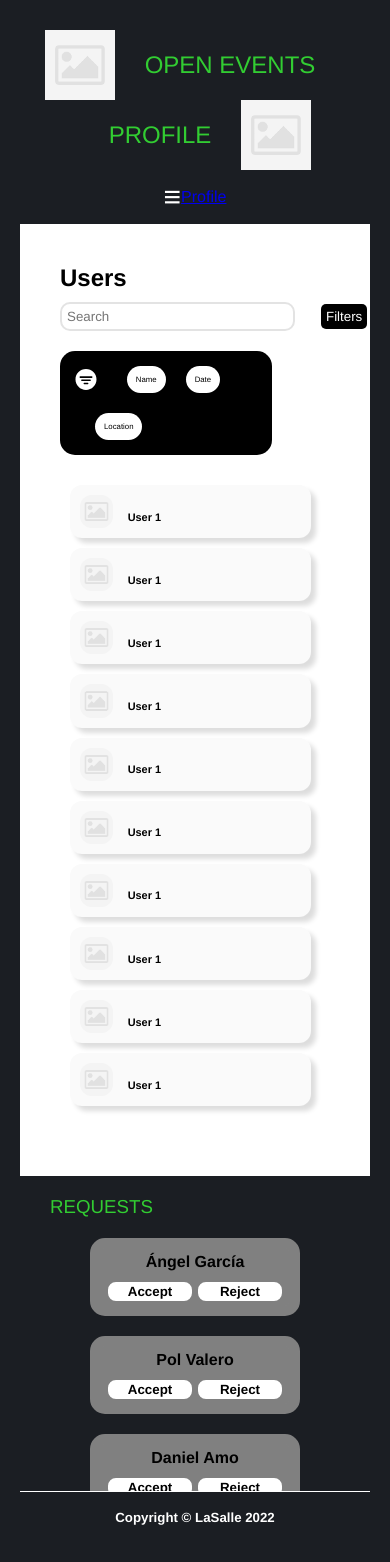
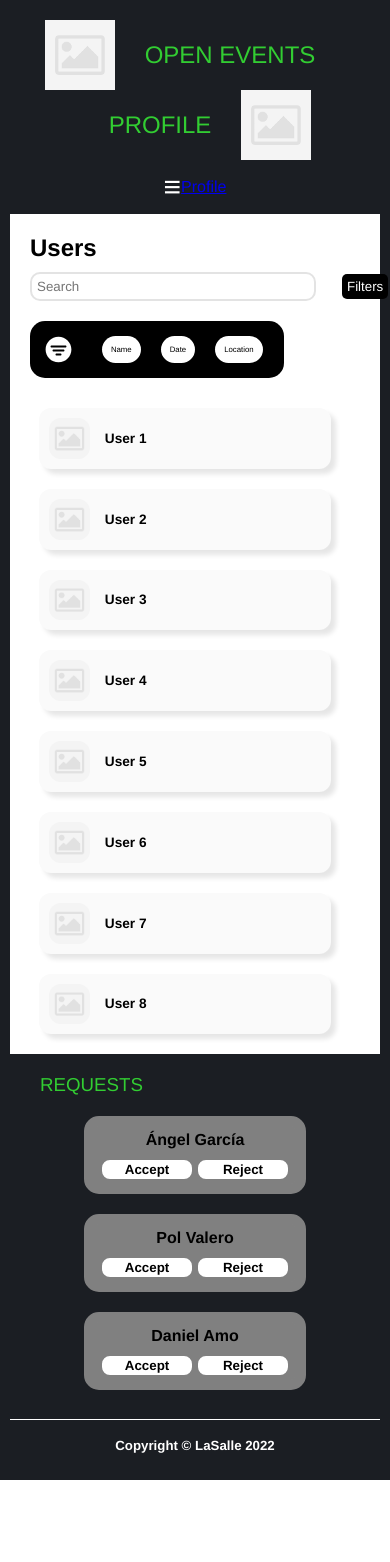
Before and after one commit to pol-valero/vue-open-events-web, a Vue app: page /discover in a window 390 px wide. After the commit the page ends 1480 px from the top, so only its background shows below. Built offline with nearby package versions, Linux system fonts and the light colour scheme.

Commit message:
Fixed footer and overlapping main/aside plus modified some styles in HOME and DISCOVER views.

```diff
--- a/src/App.vue
+++ b/src/App.vue
@@ -3,7 +3,6 @@ import { RouterLink, RouterView } from "vue-router";
 </script>
 
 <template>
-  <body>
   <header>
     <div id="top-header">
       <div id="title-logo">
@@ -79,7 +78,6 @@ import { RouterLink, RouterView } from "vue-router";
   <footer>
     <h5 class="small-padding">Copyright &copy LaSalle 2022</h5>
   </footer>
-  </body>
 </template>
 
 <style scoped></style>
--- a/src/assets/main.css
+++ b/src/assets/main.css
@@ -9,7 +9,7 @@ button {
 }
 
 html {
-    height: 100%;
+    height: 100vh;
 }
 
 img {
@@ -19,7 +19,7 @@ img {
 
 body {
     border: #1b1e23 10px solid;
-    min-height: 100%;
+    min-height: 100vh;
     position: relative;
 }
 
@@ -42,7 +42,6 @@ header {
 main {
     order: initial; /*Important!*/
     width: 100%;    /*Important!*/
-    padding-bottom: 50px;
 }
 
 #title-logo {
@@ -93,11 +92,12 @@ main {
 #center-screen {
     display: flex;
     flex-direction: row;
-    /*align-content: stretch;*/ /* check if needs to be removed */
+    min-height: 79vh;
+    height: auto;
+    padding-bottom: 50px;
 }
 
 aside {
-    /*width: 160px;*/
     background: #1b1e23;
     width: 100%;
     flex-shrink: 4;
@@ -105,6 +105,7 @@ aside {
     flex-wrap: wrap;
     flex-direction:column;
     justify-content:flex-start;
+    padding-top: 10px;
 }
 
 #barra-nav a:hover, #show-menu:hover, #hide-menu:hover {
@@ -125,6 +126,8 @@ aside {
 footer {
     position: absolute;
     bottom: 0;
+    left: 0;
+    right: 0;
     width: 100%;
     height: 50px;
     background: #1b1e23;
@@ -185,10 +188,6 @@ footer {
     margin-bottom: 30px;
 }
 
-aside {
-    padding-top: 10px;
-}
-
 /*MEDIA QUERIES*/
 @media(max-width: 768px) {
     #show-menu, #hide-menu {
@@ -214,7 +213,6 @@ aside {
         transition: 0.5s;
     }
 
-
     #check-box:checked ~ #barra-nav {
         right: 0;
     }
@@ -225,10 +223,16 @@ aside {
         align-content: stretch;
         justify-content:center;
         align-items: center;
+        min-height: 100%;
+        padding-bottom: 50px;
     }
 
     #top-header {
         justify-content: space-around;
+    }
+
+    main {
+        padding-bottom: 20px;
     }
 
     footer {
--- a/src/views/ChatView.vue
+++ b/src/views/ChatView.vue
@@ -241,13 +241,6 @@ input {
             <h6>9:32</h6>
           </div>
         </div>
-
-        <div class="other-message">
-          <div>
-            <h4 class="message">Per cert, recorda fer el peer2peer!</h4>
-            <h6>9:32</h6>
-          </div>
-        </div>
       </div>
 
       <div id="container-chat-input">
--- a/src/views/DiscoverView.vue
+++ b/src/views/DiscoverView.vue
@@ -49,7 +49,7 @@
           alt="User's profile picture"
           class="users-list-item-picture"
         />
-        <h2 class="users-list-item-title">User 1</h2>
+        <h2 class="users-list-item-title">User 2</h2>
       </article>
       <article class="users-list-item">
         <img
@@ -57,7 +57,7 @@
           alt="User's profile picture"
           class="users-list-item-picture"
         />
-        <h2 class="users-list-item-title">User 1</h2>
+        <h2 class="users-list-item-title">User 3</h2>
       </article>
       <article class="users-list-item">
         <img
@@ -65,7 +65,7 @@
           alt="User's profile picture"
           class="users-list-item-picture"
         />
-        <h2 class="users-list-item-title">User 1</h2>
+        <h2 class="users-list-item-title">User 4</h2>
       </article>
       <article class="users-list-item">
         <img
@@ -73,7 +73,7 @@
           alt="User's profile picture"
           class="users-list-item-picture"
         />
-        <h2 class="users-list-item-title">User 1</h2>
+        <h2 class="users-list-item-title">User 5</h2>
       </article>
       <article class="users-list-item">
         <img
@@ -81,7 +81,7 @@
           alt="User's profile picture"
           class="users-list-item-picture"
         />
-        <h2 class="users-list-item-title">User 1</h2>
+        <h2 class="users-list-item-title">User 6</h2>
       </article>
       <article class="users-list-item">
         <img
@@ -89,7 +89,7 @@
           alt="User's profile picture"
           class="users-list-item-picture"
         />
-        <h2 class="users-list-item-title">User 1</h2>
+        <h2 class="users-list-item-title">User 7</h2>
       </article>
       <article class="users-list-item">
         <img
@@ -97,23 +97,7 @@
           alt="User's profile picture"
           class="users-list-item-picture"
         />
-        <h2 class="users-list-item-title">User 1</h2>
-      </article>
-      <article class="users-list-item">
-        <img
-          src="../assets/default_img.png"
-          alt="User's profile picture"
-          class="users-list-item-picture"
-        />
-        <h2 class="users-list-item-title">User 1</h2>
-      </article>
-      <article class="users-list-item">
-        <img
-          src="../assets/default_img.png"
-          alt="User's profile picture"
-          class="users-list-item-picture"
-        />
-        <h2 class="users-list-item-title">User 1</h2>
+        <h2 class="users-list-item-title">User 8</h2>
       </article>
     </section>
   </section>
@@ -122,7 +106,7 @@
 <style scoped>
 
 #discover-users-list-main {
-  padding: 20px 30px 0px 20px;
+  padding: 20px 30px 50px 20px;
 }
 
 #users-searchbar {
@@ -173,7 +157,7 @@
 #users-filters-box {
   background-color: black;
   margin-top: 10px;
-  margin-bottom: 20px;
+  margin-bottom: 10px;
   padding-left: 15px;
   padding-right: 15px;
   padding-top: 5px;
@@ -207,6 +191,7 @@
 }
 
 .user-filter:hover {
+  cursor: pointer;
   background-color: #bce7c8;
   transition: 0.4s;
 }
@@ -224,15 +209,21 @@
 
 .users-list-item {
   background: #fafafa;
-  margin-top: 10px;
-  width: 30%;
+  margin-top: 20px;
+  margin-right: 10px;
+  width: 45%;
   padding: 10px;
   display: flex;
   flex-direction: row;
   justify-content: flex-start;
   align-items: center;
   border-radius: 12px;
-  box-shadow: 5px 5px 5px #ddd;
+  box-shadow: 5px 5px 5px rgba(0, 0, 0, 0.1);
+}
+
+.users-list-item:hover {
+  cursor: pointer;
+  box-shadow: 5px 5px 5px rgba(0, 0, 0, 0.3);
 }
 
 .users-list-item-picture {
@@ -249,12 +240,11 @@
 
 .users-list-item-title {
   font-size: 2vmin;
-  margin-top: 10px;
 }
 
 @media (max-width: 768px) {
   #discover-users-list-main {
-    margin: 20px;
+    padding-bottom: 0px;
   }
 
   #users-filters-box {
@@ -284,7 +274,7 @@
     width: 85%;
   }
   .users-list-item-title {
-    font-size: 2.8vmin;
+    font-size: 3.5vmin;
   }
 }
 </style>
--- a/src/views/HomeView.vue
+++ b/src/views/HomeView.vue
@@ -215,6 +215,7 @@
 }
 
 .event-filter:hover {
+  cursor: pointer;
   background-color: #bce7c8;
   transition: 0.4s;
 }
@@ -240,7 +241,12 @@
   flex-direction: row;
   align-items: center;
   border-radius: 12px;
-  box-shadow: 5px 5px 5px #ddd;
+  box-shadow: 5px 5px 5px rgba(0, 0, 0, 0.1);
+}
+
+.events-list-item:hover {
+  cursor: pointer;
+  box-shadow: 5px 5px 5px rgba(0, 0, 0, 0.3);
 }
 
 .events-list-item-picture {
@@ -278,7 +284,7 @@
 
 @media (max-width: 768px) {
   #home-events-list-section {
-    margin: 20px;
+    padding-bottom: 0px;
   }
 
   #events-filters-box {
```
Lines whose indentation alone changed are shown as unchanged.
